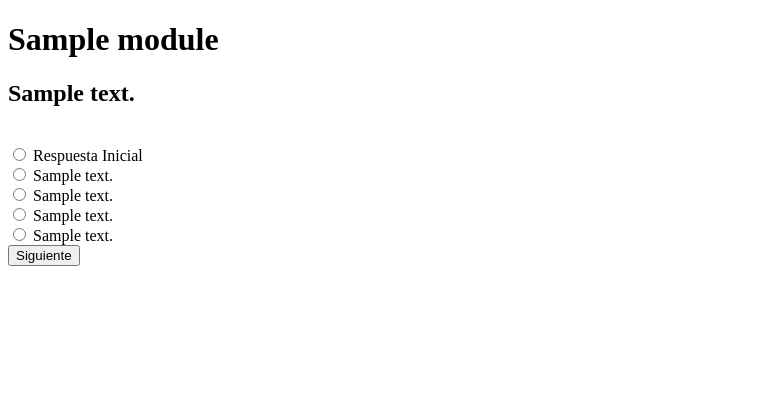
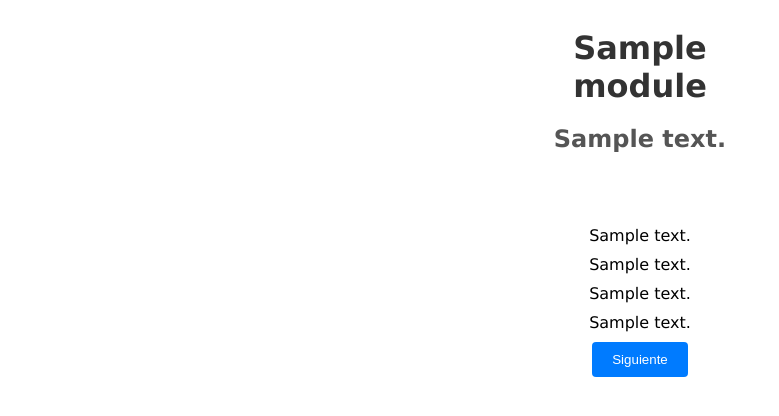
Before and after one commit to jersain28/Seani2024, a Django app: page /exam/module/1/question/ in a window 1280 px wide. Shown: the top 416 px of the page, without its empty margins (0-779 px from the left). Run offline with Django 5.2, Linux system fonts and the light colour scheme; a user stored in the database is signed in; tables that the repository leaves empty hold one stand-in row (values such as "Sample post").

Commit message:
09 Finished App

```diff
--- a/seani/exam/models.py
+++ b/seani/exam/models.py
@@ -63,6 +63,25 @@ class Exam(models.Model):
             verbose_name = "Fecha de actualizacion",
             auto_now_add = True)
 
+    def compute_score_by_module(self, m_id):
+        score = 0.0
+        questions = self.breakdown_set.filter(question__module_id = m_id)
+        for question in questions:
+            if question.correct == question.answer:
+                score += 10
+        total = score / questions.count()
+        module = self.exammodule_set.get(module_id = m_id)
+        module.score = total
+        module.save()
+
+    def compute_score(self):
+        score = 0.0
+        modules= self.exammodule_set.all()
+        for module in modules:
+            score += module.score
+        self.score = score / modules.count()
+        self.save()
+
     def set_modules(self):
         for module in Module.objects.all():
             self.modules.add(module)
--- a/seani/exam/views.py
+++ b/seani/exam/views.py
@@ -5,14 +5,25 @@ from django.contrib.auth.models import User
 from career.models import Career
 
 from .forms import CandidateForm
+from django.contrib.auth.decorators import login_required
 # Create your views here.
+
+@login_required
 def home(request):
     user = request.user
-    return render(request, 'exam/home.html', {"user": user})
+    if user.is_superuser:
+            return redirect('admin:index')
+    return render(request,
+                 'exam/home.html',
+                 {"user": user})
 
+@login_required
 def question(request, m_id, q_id=1):
     user = request.user
     exam = user.exam
+
+    if not exam.breakdown_set.filter(question__module_id=m_id).exists() or q_id <=0:
+        return redirect('exam:home')
 
     if request.method == 'POST':
         answer = request.POST['answer']
@@ -34,8 +45,11 @@ def question(request, m_id, q_id=1):
                         "answer": answer,
                     })
     except IndexError:
+        exam.compute_score_by_module(m_id)
+        exam.compute_score()
         return redirect('exam:home')
 
+@login_required
 def create(request):
     if request.method == 'GET':
         form = CandidateForm()
--- a/seani/seani/settings.py
+++ b/seani/seani/settings.py
@@ -135,6 +135,8 @@ USE_TZ = True
 # https://docs.djangoproject.com/en/5.0/howto/static-files/
 
 STATIC_URL = 'static/'
+STATICFILES_DIRS = [BASE_DIR / 'static']
+
 
 # Default primary key field type
 # https://docs.djangoproject.com/en/5.0/ref/settings/#default-auto-field
--- /dev/null
+++ b/seani/static/css/styles.css
@@ -0,0 +1,98 @@
+/* Estilos generales */
+body {
+  font-family: Verdana, Geneva, Tahoma, sans-serif;
+  display: flex;
+  justify-content: center;
+}
+
+.container {
+  width: 19%;
+  text-align: center;
+}
+
+/* Estilos para los enlaces */
+.container a,
+a {
+  text-decoration: none;
+  color: #007bff;
+}
+
+.container a:hover,
+a:hover {
+  text-decoration: underline;
+}
+
+/* Estilos para los campos del formulario */
+.container form input[type="text"],
+.container form input[type="password"],
+input[type="text"],
+input[type="password"] {
+  width: 100%;
+  padding: 10px;
+  margin-top: 10px;
+  margin-bottom: 20px;
+  border: 1px solid #ccc;
+  border-radius: 4px;
+  box-sizing: border-box;
+}
+
+/* Estilos para los botones de enviar */
+.container form input[type="submit"],
+input[type="submit"] {
+  background-color: #007bff;
+  color: #fff;
+  border: none;
+  padding: 10px 20px;
+  border-radius: 4px;
+  cursor: pointer;
+}
+
+.container form input[type="submit"]:hover,
+input[type="submit"]:hover {
+  background-color: #0056b3;
+}
+
+/* Estilos para el botón de salir */
+.container form input[type="submit"].logout,
+input[type="submit"].logout {
+  background-color: #dc3545;
+}
+
+.container form input[type="submit"].logout:hover,
+input[type="submit"].logout:hover {
+  background-color: #c82333;
+}
+
+/* Estilos para el encabezado */
+h1 {
+  color: #333;
+  margin-bottom: 20px;
+}
+
+h2 {
+  color: #555;
+  margin-bottom: 10px;
+}
+
+/* Estilos para la imagen */
+img {
+  max-width: 100%;
+  height: auto;
+  margin-bottom: 20px;
+}
+
+/* Estilos para el formulario */
+form {
+  margin-top: 20px;
+}
+
+/* Estilos para los radios */
+input[type="radio"] {
+  display: none;
+}
+
+input[type="radio"]+label {
+  display: inline-block;
+  cursor: pointer;
+  margin-bottom: 10px;
+}
--- a/seani/templates/base.html
+++ b/seani/templates/base.html
@@ -4,6 +4,8 @@
     <meta charset="UTF-8">
     <meta name="viewport" content="width=device-width, initial-scale=1.0">
     <title>Seani 2024 - {% block title %}{% endblock %}</title>
+    {% load static %}
+    <link rel="stylesheet" href="{% static 'css/styles.css' %}">
 </head>
 <body>
     <div class="container">
--- a/seani/templates/exam/add_user.html
+++ b/seani/templates/exam/add_user.html
@@ -1,4 +1,4 @@
-{% extends "base.html" %}
+{% extends "admin/base.html" %}
 
 {% block title %}Agregar Aspirante{% endblock %}
 
--- a/seani/templates/exam/question.html
+++ b/seani/templates/exam/question.html
@@ -13,8 +13,8 @@
     {% csrf_token %}
     <input type="radio" name="answer" id="ans0" value="-"
     {% if answer == '-' %}checked{% endif %}
+    style="display: none;"
     >
-    <label for="ans0">Respuesta Inicial</label>
     <br>
     <input type="radio" name="answer" id="ans1" value="A"
     {% if answer == 'A' %}checked{% endif %}
```
Also changed, not shown: seani/home/views.py (+6 -1 lines).
